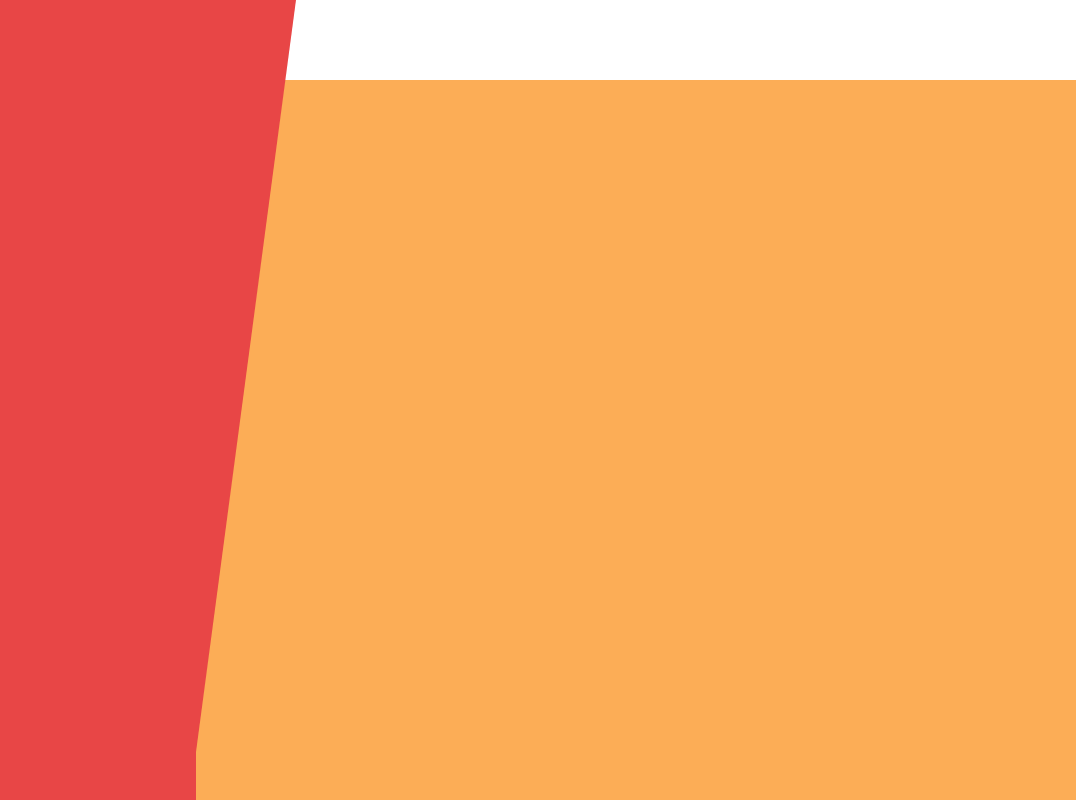
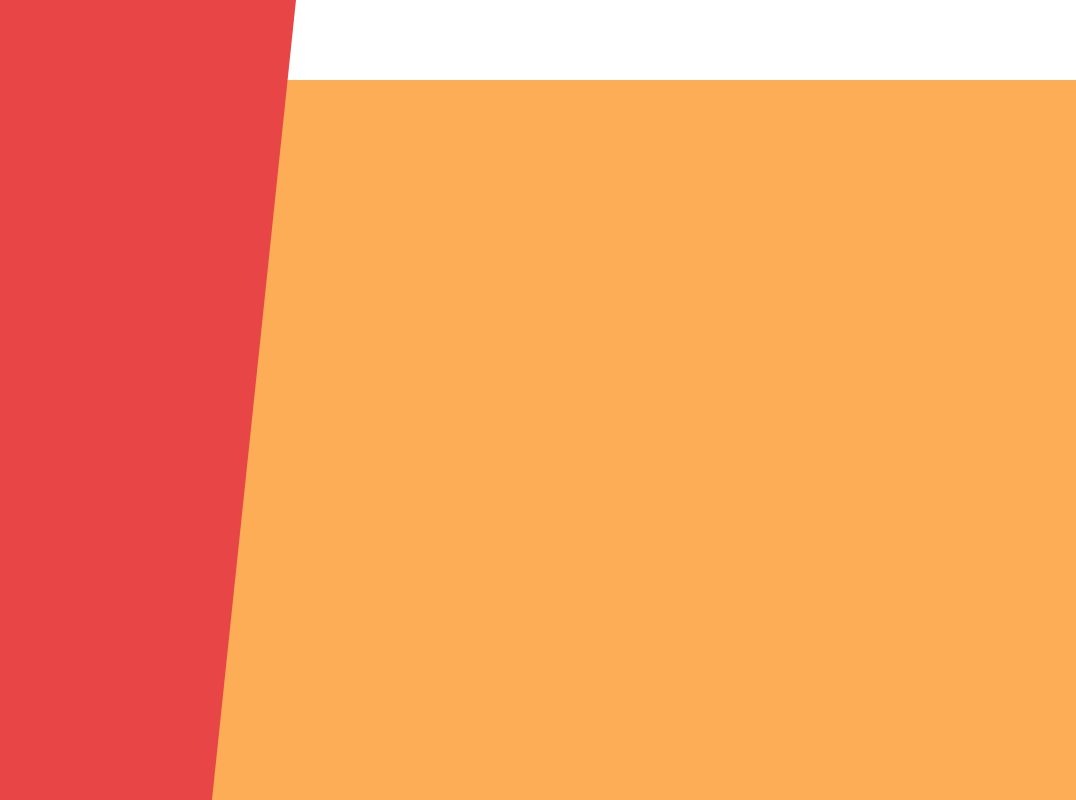
Before and after one commit to FoldedP/FP---Website, a website: page index.html in a window 1280 px wide. Shown: the full height of the page, 204-1280 px from the left. Drawn offline with Linux system fonts and the light colour scheme.

Commit message:
Schuine hoek 2
Schuine hoek werkt

```diff
--- a/scss/style.scss
+++ b/scss/style.scss
@@ -51,6 +51,7 @@ nav ul li{
 .home{
 	background-color:$secondary-color;
 	overflow:hidden;
+	position:relative;
 }
 
 
@@ -70,6 +71,6 @@ nav ul li{
 	top:0;
 	width: 0;
   	height: 0;
-  	border-top: 752px solid $primary-color;
+  	border-top: 952px solid $primary-color;
   	border-right: 100px solid transparent;
 }
```
Also changed, not shown: stylesheets/style.css.
